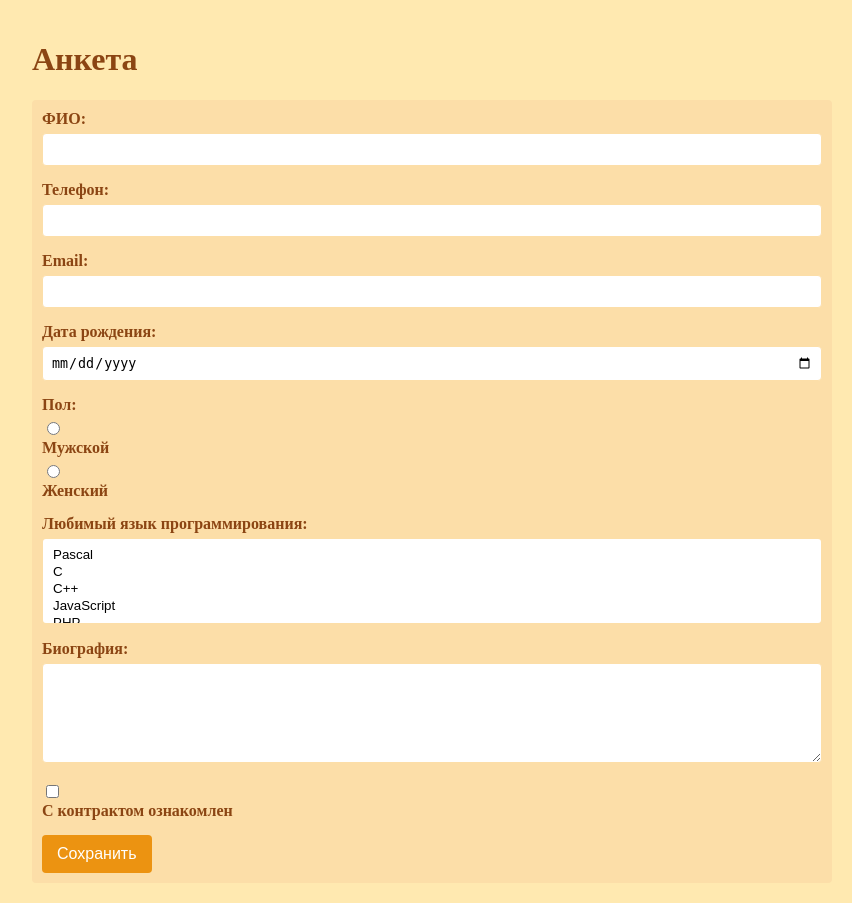
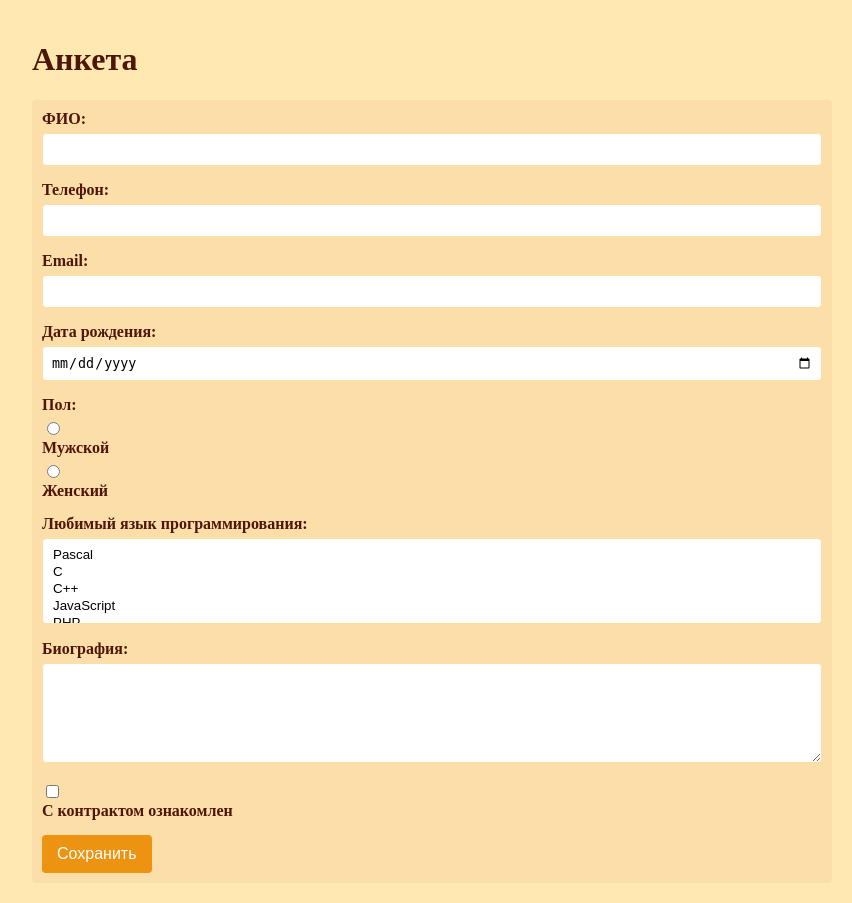
Before and after one commit to s0196026/BE, a PHP site: page /BE3/index.html in a window 1280 px wide. Shown: the whole page, without its empty margins (208-1060 px from the left). Run offline with PHP 8.4, Linux system fonts and the light colour scheme.

Commit message:
Update style.css

```diff
--- a/BE3/style.css
+++ b/BE3/style.css
@@ -4,11 +4,11 @@ body {
     margin: 0 auto;
     padding: 20px;
     background-color: #ffe9b0;
-    color: #8b4513;
+    color: #4e1609;
 }
 
 form{
-    color: #8b4513;
+    color: #4e1609;
     background-color: #fcdea8;
     padding: 10px;
     border-radius: 4px;
```
